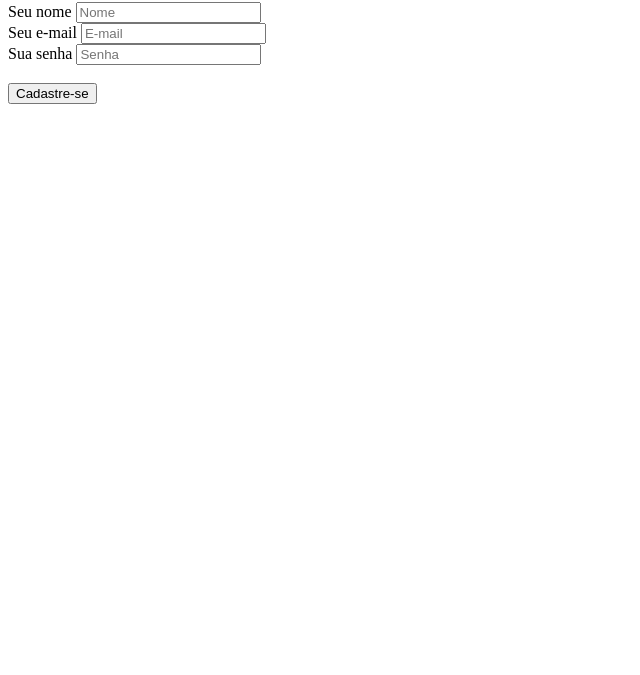
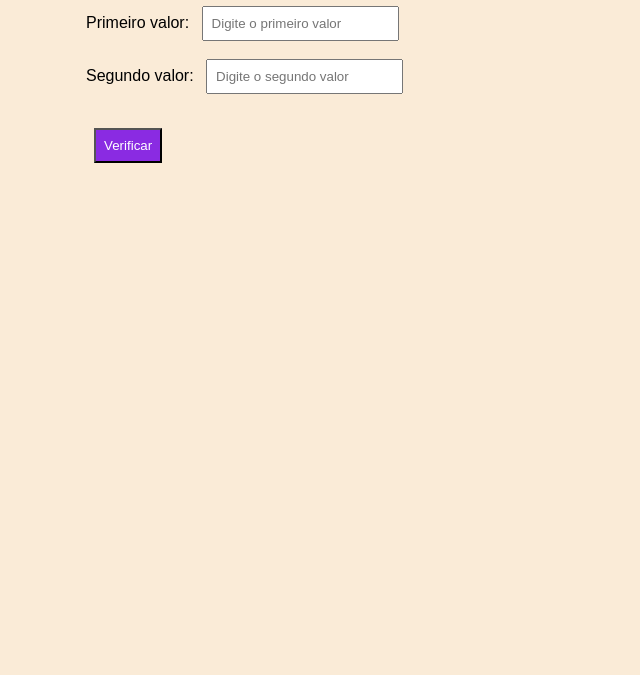
Before and after one commit to AlexandreOliPB/curso_ebac_frontend, a plain HTML site: page index.html in a window 1280 px wide. Shown: the part 125-800 px from the top of the page, without its empty margins (0-640 px from the left). Drawn offline with Linux system fonts and the light colour scheme.

Commit message:
Adicionando arquivos do módulo 7.

```diff
--- a/index.html
+++ b/index.html
@@ -3,26 +3,23 @@
 <head>
     <meta charset="UTF-8">
     <meta http-equiv="X-UA-Compatible" content="IE=edge">
-        <meta name="viewport" content="width=device-width, initial-scale=1">
-		<title>Página de Cadastro</title>
-
+    <meta name="viewport" content="width=device-width, initial-scale=1.0">
+    <title>Exercício mod7</title>
+    <link rel="stylesheet" href="./main.css" />
 </head>
 <body>
-        <h1>Bem-Vindo</h1>
-        <h2>Realize seu Cadastro</h2>
+    <div class="container">
+        <h1>Bem-vindo</h1>
         <form>
-            <label for="nome">Seu nome</label>
-            <input id="nome" type="text" placeholder="Nome" />
-            <br />
-            <label for="email">Seu e-mail</label>
-            <input id="email" type="email" placeholder="E-mail"/>
-            <br />
-            <label for="senha">Sua senha</label>
-            <input id="senha" type="password" placeholder="Senha">
-            <br /> <br/>
-            <button type="submit">
-                Cadastre-se
-            </button>
+            <label for="valor1">Primeiro valor:</label>
+            <input type="number" id="valor1" required placeholder="Digite o primeiro valor">
+            <br><br>
+            <label for="valor2">Segundo valor:</label>
+            <input type="number" id="valor2" required placeholder="Digite o segundo valor">
+            <br><br>
+            <button onclick="calculaValor()" type="submit">Verificar</button>
         </form>
+    </div>
+    <script src="./main.js"></script>
 </body>
 </html>
--- /dev/null
+++ b/main.css
@@ -0,0 +1,20 @@
+*{
+    margin: 0;
+    padding: 8px;
+    font-family: sans-serif;
+}
+
+body {
+    background-color: antiquewhite;
+}
+
+button {
+    background-color: blueviolet;
+    color: #fff;
+    margin: 16px;
+
+}
+.container {
+    margin: 46px;
+
+}
--- /dev/null
+++ b/main.js
@@ -0,0 +1,12 @@
+function calculaValor(){
+    let valor1 = parseFloat(document.getElementById("valor1").value);
+    let valor2 = parseFloat(document.getElementById("valor2").value);
+
+    if(valor1 > valor2)
+    alert("Formulário inválido: Primeriro valor maior que o segundo!");
+
+    else if(valor2 > valor1)
+    alert("Formulário válido: Segundo valor maior que o primeiro!");
+
+    else alert("Você digitou valores iguais!");
+}
```
Lines whose indentation alone changed are shown as unchanged.
